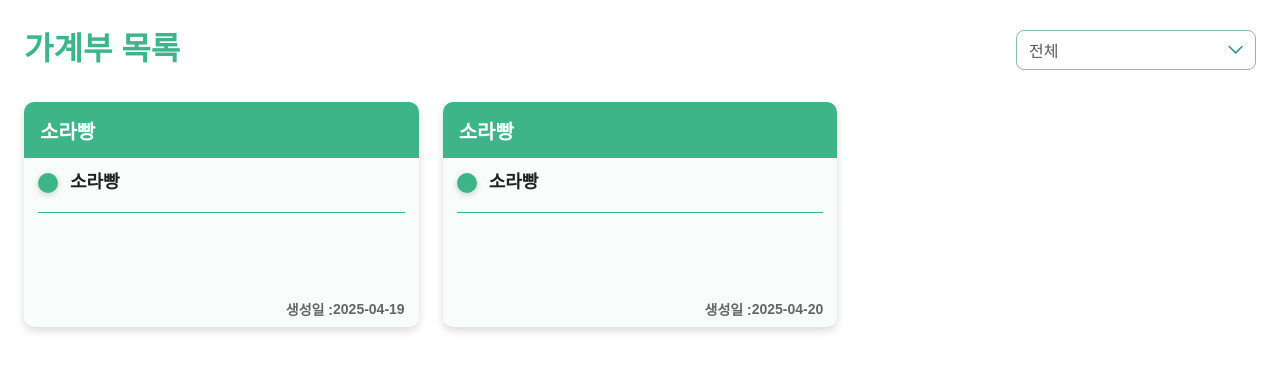
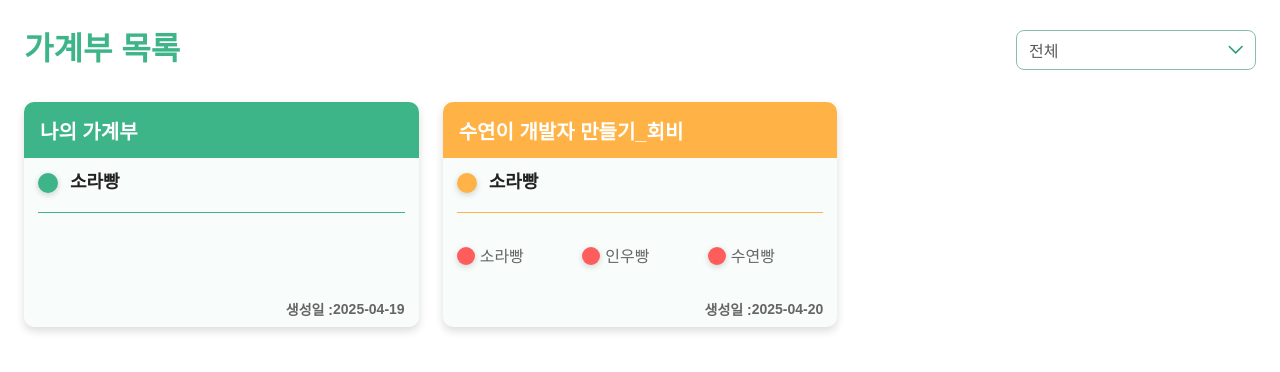
Before and after one commit to hsrmoa/cshmint, a React (Vite) app in the folder frontend/: page /mypage in a window 1280 px wide. Shown: the top 372 px of the page. Built offline with nearby package versions, Linux system fonts and the light colour scheme.

Commit message:
Update MYpage.tsx

```diff
--- a/frontend/src/pages/mypage/MYpage.tsx
+++ b/frontend/src/pages/mypage/MYpage.tsx
@@ -89,8 +89,19 @@ import LedgerListLayout from '@/components/layouts/ledgerList/LedgerListLayout.t
 function MYPAGE() {
     //카드 배열 정의?
   const LedgerCards = [
-    {title: '소라빵', owner: '소라빵', createAt: '2025-04-19'},
-    {title: '소라빵', owner: '소라빵', createAt: '2025-04-20'},
+    {title: '나의 가계부',
+    owner: '소라빵',
+    className: 'green',
+    ownerColor: 'green',
+    createAt: '2025-04-19'
+},
+    {title: '수연이 개발자 만들기_회비',
+        owner: '소라빵',
+        members: ['소라빵', '인우빵', '수연빵'],
+        className: 'orange',
+        ownerColor: 'orange',
+        createAt: '2025-04-20'
+    },
   ]
 
   return (
@@ -104,8 +115,13 @@ function MYPAGE() {
       {LedgerCards.map((card) => (
         <LedgerCard
           title={card.title}
+          className={card.className as 'orange' | 'green'| ""}
         >
-          <LedgerCardContent owner={card.owner} createAt={card.createAt}/>
+          <LedgerCardContent
+          owner={card.owner}
+          ownerColor={card.ownerColor as 'green' | 'orange'}
+          members={card.members}
+          createAt={card.createAt}/>
         </LedgerCard>
       ))}
     </LedgerListLayout>
```
